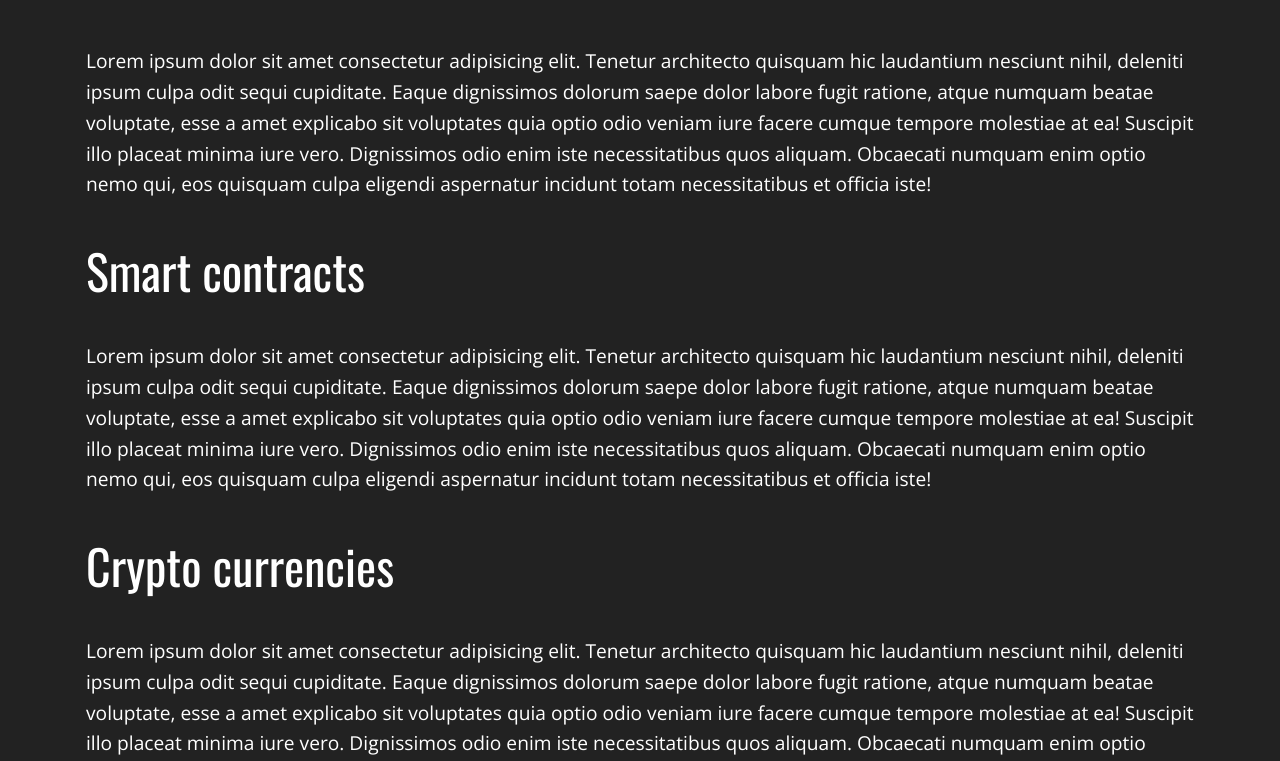
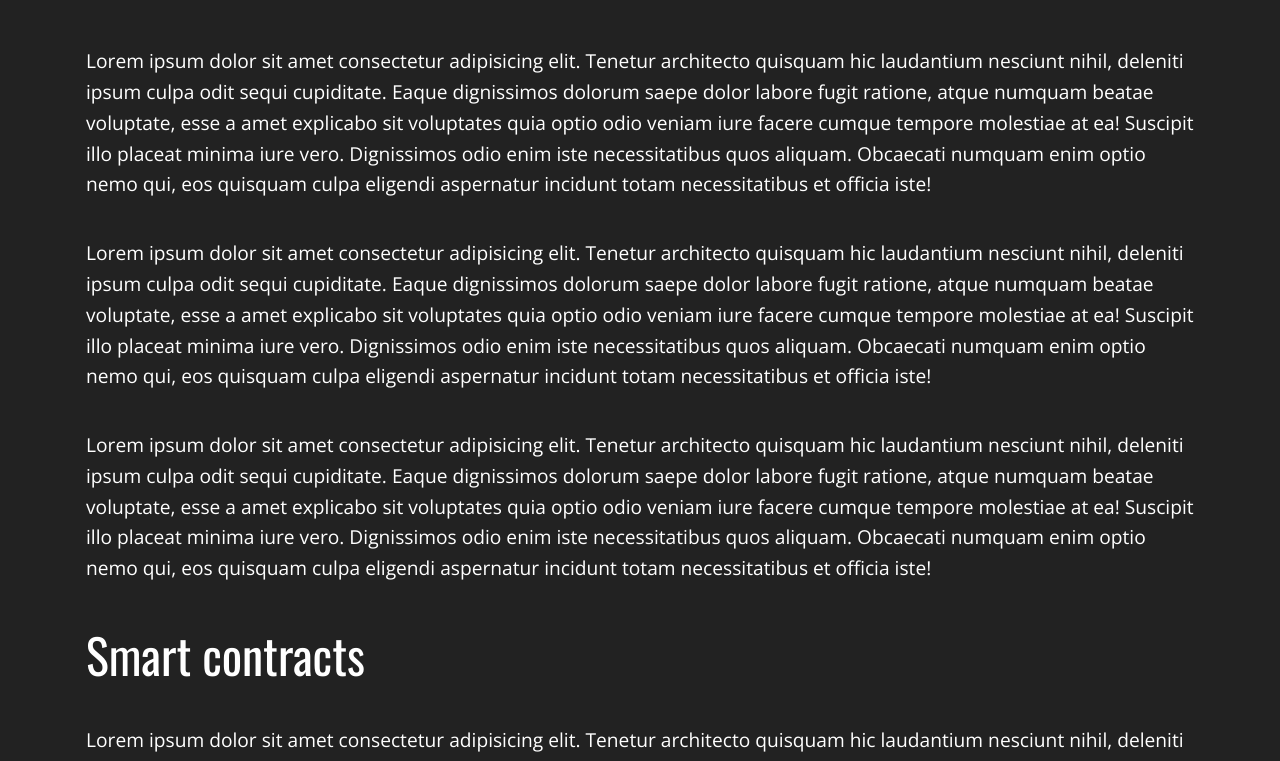
Before and after one commit to Sezayi/digital-campus, a Next.js app: page /monetizer in a window 1280 px wide. Shown: the part 501-1262 px from the top of the page. Built offline with nearby package versions, Linux system fonts and the light colour scheme.

Commit message:
add anchor tags

```diff
--- a/components/Navigation/index.js
+++ b/components/Navigation/index.js
@@ -15,7 +15,7 @@ const variants = {
 const Navigation = (props) => (
   <motion.ul variants={variants}>
       <MenuItem><Link href={props.link}><h3>{props.title}</h3></Link></MenuItem>
-      <MenuItem><h3>{props.title2}</h3></MenuItem>
+      <MenuItem><Link href={props.link2}><h3>{props.title2}</h3></Link></MenuItem>
       <MenuItem><h3>{props.title3}</h3></MenuItem>
       <MenuItem><h3>{props.title4}</h3></MenuItem>
       <MenuItem><h3>{props.title5}</h3></MenuItem>
--- a/pages/monetizer.js
+++ b/pages/monetizer.js
@@ -77,8 +77,9 @@ export default function monetizer() {
         <motion.div className="background" variants={sidebar} />
         <Navigation
           title="The blockchain"
-          link="/"
+          link="#blockchain"
           title2="Smart contracts"
+          link2="#smart"
           title3="Crypto currencies"
           title4="Ethereum wallet"
         />
@@ -89,7 +90,7 @@ export default function monetizer() {
         <RobotMonetizer />
       </StyledContainer>
       <StyledContentContainer>
-        <StyledTitle>The blockchain</StyledTitle>
+        <StyledTitle  id="blockchain">The blockchain</StyledTitle>
         <StyledBodyText>
           Lorem ipsum dolor sit amet consectetur adipisicing elit. Tenetur
           architecto quisquam hic laudantium nesciunt nihil, deleniti ipsum
@@ -101,7 +102,29 @@ export default function monetizer() {
           numquam enim optio nemo qui, eos quisquam culpa eligendi aspernatur
           incidunt totam necessitatibus et officia iste!
         </StyledBodyText>
-        <StyledTitle>Smart contracts</StyledTitle>
+        <StyledBodyText>
+          Lorem ipsum dolor sit amet consectetur adipisicing elit. Tenetur
+          architecto quisquam hic laudantium nesciunt nihil, deleniti ipsum
+          culpa odit sequi cupiditate. Eaque dignissimos dolorum saepe dolor
+          labore fugit ratione, atque numquam beatae voluptate, esse a amet
+          explicabo sit voluptates quia optio odio veniam iure facere cumque
+          tempore molestiae at ea! Suscipit illo placeat minima iure vero.
+          Dignissimos odio enim iste necessitatibus quos aliquam. Obcaecati
+          numquam enim optio nemo qui, eos quisquam culpa eligendi aspernatur
+          incidunt totam necessitatibus et officia iste!
+        </StyledBodyText>
+        <StyledBodyText>
+          Lorem ipsum dolor sit amet consectetur adipisicing elit. Tenetur
+          architecto quisquam hic laudantium nesciunt nihil, deleniti ipsum
+          culpa odit sequi cupiditate. Eaque dignissimos dolorum saepe dolor
+          labore fugit ratione, atque numquam beatae voluptate, esse a amet
+          explicabo sit voluptates quia optio odio veniam iure facere cumque
+          tempore molestiae at ea! Suscipit illo placeat minima iure vero.
+          Dignissimos odio enim iste necessitatibus quos aliquam. Obcaecati
+          numquam enim optio nemo qui, eos quisquam culpa eligendi aspernatur
+          incidunt totam necessitatibus et officia iste!
+        </StyledBodyText>
+        <StyledTitle id="smart">Smart contracts</StyledTitle>
         <StyledBodyText>
           Lorem ipsum dolor sit amet consectetur adipisicing elit. Tenetur
           architecto quisquam hic laudantium nesciunt nihil, deleniti ipsum
```
